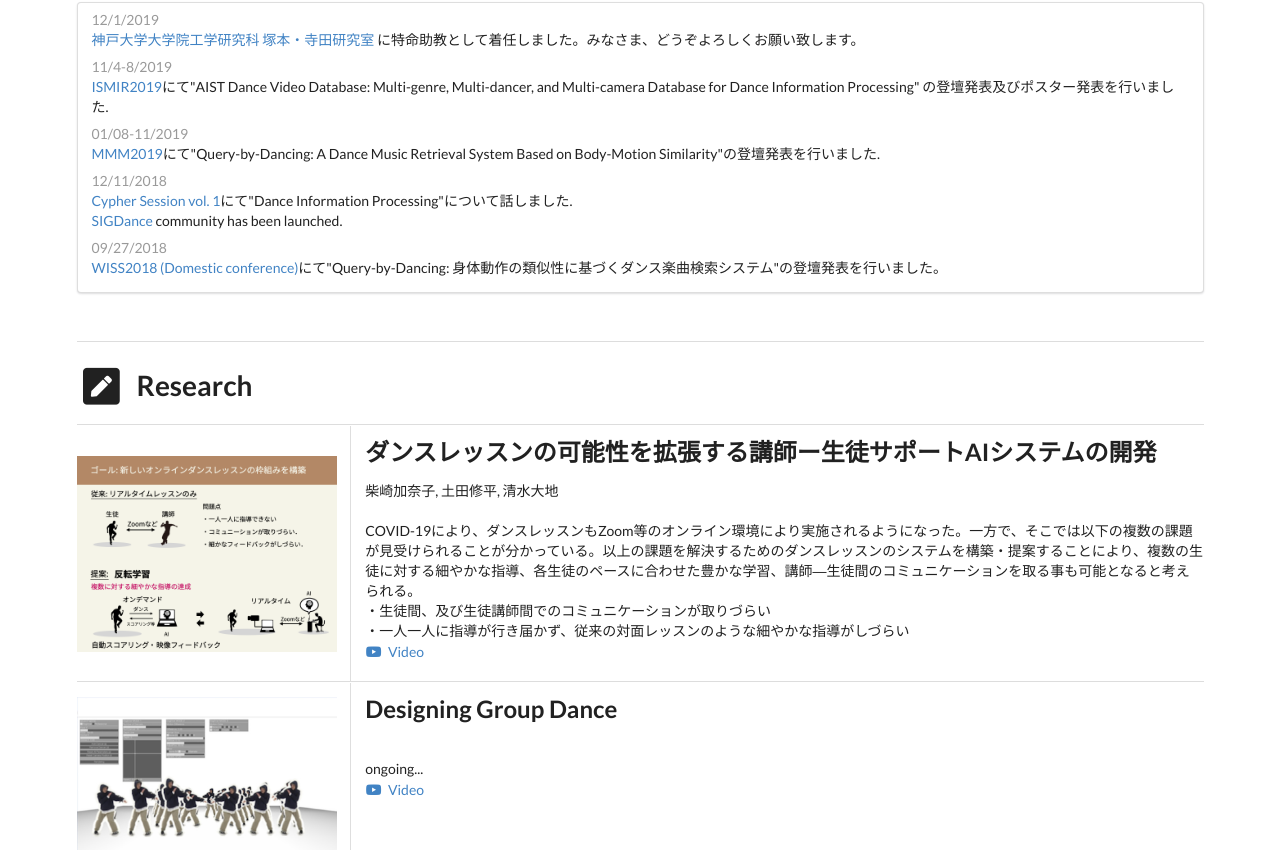
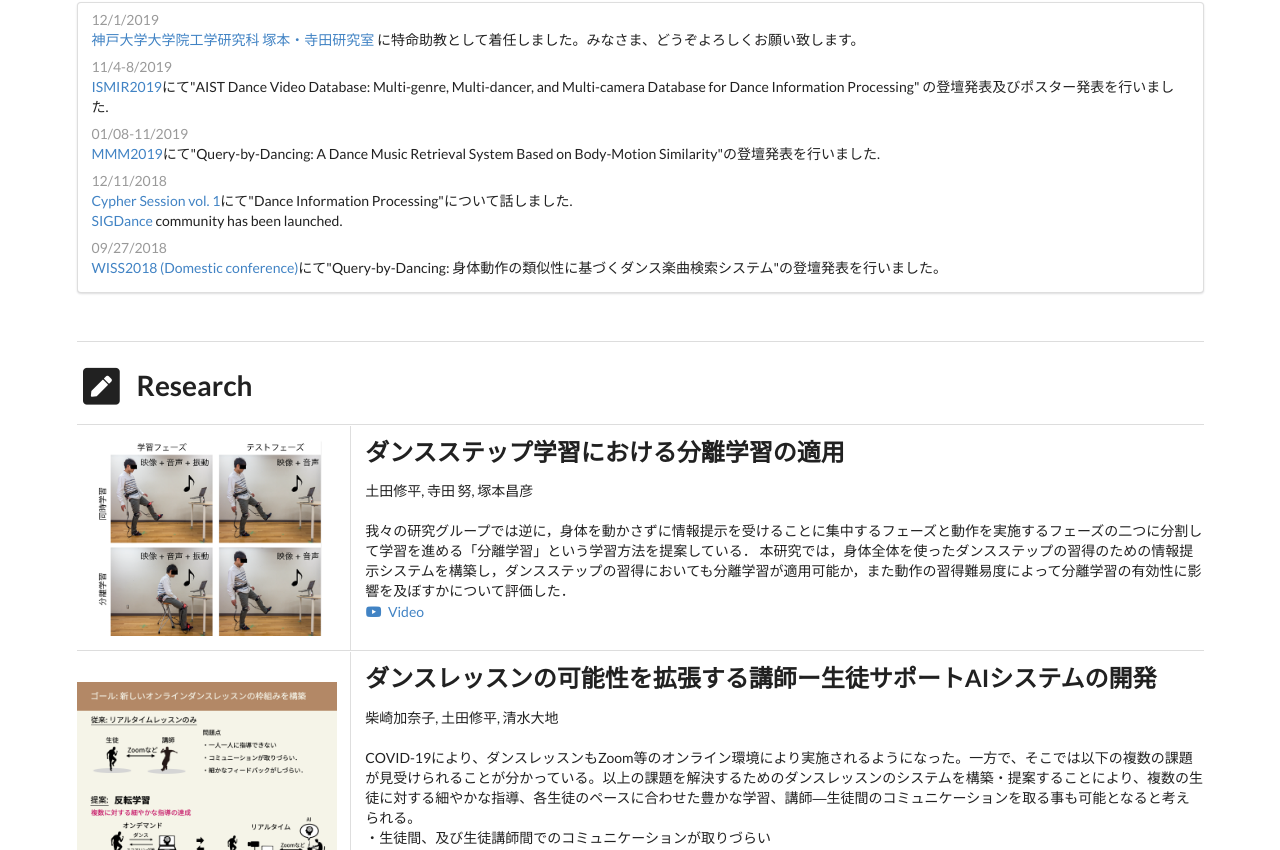
Before and after one commit to shuhei2306/shuhei2306.github.io, a website: page index-j.html in a window 1280 px wide. Shown: the part 426-1276 px from the top of the page. Drawn offline with nearby package versions, Linux system fonts and the light colour scheme.

Commit message:
learning

```diff
--- a/index-j.html
+++ b/index-j.html
@@ -488,7 +488,41 @@
                     <i class="pen square icon"></i>Research
                 </h1>
 
-                <!--Query by dancing--------------------------------------------------------------------------------->
+                <!--分離学習--------------------------------------------------------------------------------->
+                <div class="ui divider"></div>
+                <div class="ui divided grid">
+                    <div class="center aligned middle aligned four wide column">
+                        <a href="">
+                            <img class="ui top aligned medium image" src="images/INT21008.png">
+                        </a>
+                    </div>
+                    <div class="twelve wide column">
+                        <h2 class="ui header">
+                            ダンスステップ学習における分離学習の適用
+                        </h2>
+                        <div class="sub header">土田修平, 寺田 努, 塚本昌彦</div>
+                        <div class="sub header">
+                            <br>我々の研究グループでは逆に，身体を動かさずに情報提示を受けることに集中するフェーズと動作を実施するフェーズの二つに分割して学習を進める「分離学習」という学習方法を提案している． 本研究では，身体全体を使ったダンスステップの習得のための情報提示システムを構築し，ダンスステップの習得においても分離学習が適用可能か，また動作の習得難易度によって分離学習の有効性に影響を及ぼすかについて評価した．
+                        </div>
+
+                        <div class="ui horizontal list">
+                            <!-- <div class="item">
+                                <a href="research/query_by_dancing-e.html">
+                                    <i class="external alternate icon"></i>Project Page
+                                </a>
+                            </div> -->
+
+                            <div class="item">
+                                <a href="https://youtu.be/3xWqULVUvq8?t=746">
+                                    <i class="youtube icon"></i> Video
+                                </a>
+                            </div>
+                        </div>
+
+                    </div>
+                </div>
+
+                <!--未踏AI--------------------------------------------------------------------------------->
                 <div class="ui divider"></div>
                 <div class="ui divided grid">
                     <div class="center aligned middle aligned four wide column">
```
Also changed, not shown: images/INT21008.png (added).
